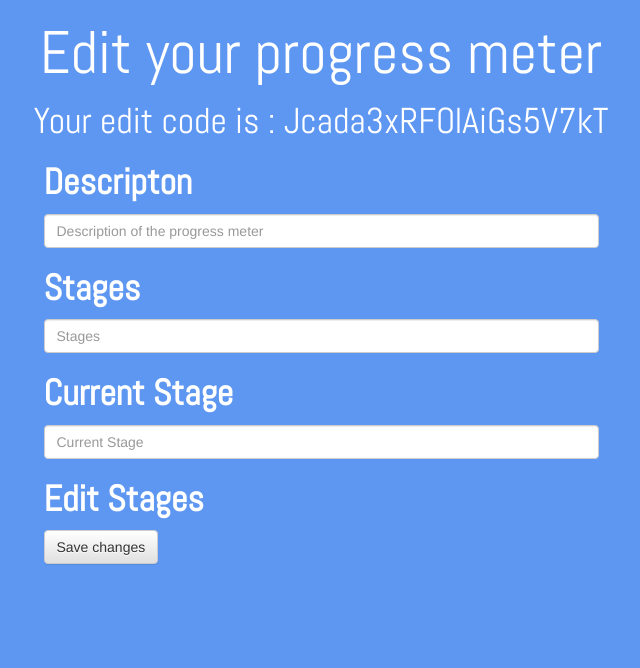
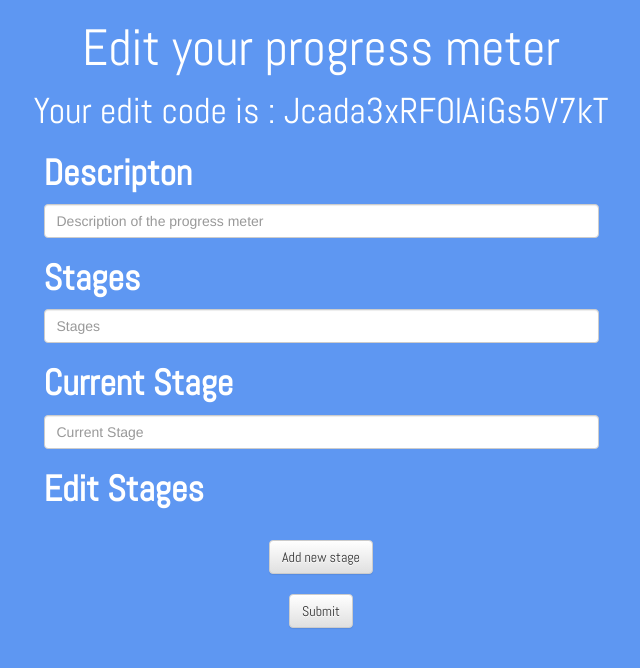
Before and after one commit to ducsuus/progress-meter, a PHP site: page /editProgressMeter.html in a window 1280 px wide. Shown: the top 668 px of the page, without its empty margins (319-959 px from the left). Run offline with PHP 8.4, Linux system fonts and the light colour scheme; some libraries are stand-ins or nearby versions.

Commit message:
Added delete buttons and changes the font on some buttons

```diff
--- a/client/editProgressMeter.css
+++ b/client/editProgressMeter.css
@@ -4,7 +4,7 @@ body {
 
 #title {
 	font-family: 'Abel';
-	font-size: 60;
+	font-size: 51;
 	color: white;
 	text-align: center;
 }
@@ -16,11 +16,36 @@ body {
 	text-align: center;
 }
 
-#form-label {
-
+.form-label {
+	display: inline-block;
 	width: 100%;
-
 	font-family: 'Abel';
 	font-size: 36;
 	color: white;
 }
+
+.button-center {
+	font-family: 'Abel';
+	margin-top: 10px;
+	top: 50%;
+}
+
+.edit-stage {
+	background-color: #4487F2;
+	margin-top: 5px;
+	margin-bottom: 5px;
+	padding: 10 10 10 10;
+	border-radius: 20px;
+	border: 2px solid white;
+}
+
+.stage-form {
+	background-color: white;
+}
+
+.button-style {
+	display: inline-block;
+	font-family: 'Abel';
+	margin-bottom: 10px;
+	right: 10px;
+}
--- a/client/editProgressMeter.html
+++ b/client/editProgressMeter.html
@@ -33,20 +33,27 @@
 		<div class='col-lg-6 col-sm-10'>
 			<form>
 		    	<div class="form-group">
-					<label id='form-label' for="description">Descripton</label>
+					<label class='form-label' for="description">Descripton</label>
 				    <input type="text" class="form-control" id="description" placeholder="Description of the progress meter">
 				</div>
 				<div class="form-group">
-				    <label id='form-label' for="stages">Stages</label>
+				    <label class='form-label' for="stages">Stages</label>
 				    <input type="number" class="form-control" id="stages" placeholder="Stages">
 				</div>
 				<div class='form-group'>
-					<label id='form-label' for='current-stage'>Current Stage</label>
+					<label class='form-label' for='current-stage'>Current Stage</label>
 					<input type='number' class='form-control' id='current-stage' placeholder='Current Stage'>
 				</div>
 				<div class='form-group'>
-					<label id='form-label'>Edit Stages</label>
-				<button type="submit" class="btn btn-default">Save changes</button>
+					<label class='form-label'>Edit Stages</label>
+
+				<div id='joetesting'></div>
+
+				<div class='button-center' style='text-align: center; padding: 0 0 10 0'><button class="btn btn-default button-center" type='button' onclick='addNewStage()'>Add new stage</button></div>
+
+				<div></div>
+
+				<div class='button-center' style='text-align: center;'><button type="submit" class="btn btn-default">Submit</button></div>
 			</form>
 		</div>
 
@@ -56,9 +63,12 @@
 </body>
 
 <!-- JQuery (For Bootstrap) -->
-<script src="//code.jquery.com/jquery-1.11.3.min.js"></script>
+<script src="http://code.jquery.com/jquery-1.11.3.min.js"></script>
 
 <!-- Bootstrap Javascript -->
 <script src="https://maxcdn.bootstrapcdn.com/bootstrap/3.3.5/js/bootstrap.min.js"></script>
 
+<!-- Local Javascript -->
+<script src='newProgressMeter.js'></script>
+
 </html>
--- a/client/index.css
+++ b/client/index.css
@@ -3,6 +3,7 @@ body {
 }
 
 .title {
+	font-family: 'Abel';
 	color: white;
 	text-align: center;
 	font-size: 70;
--- a/client/newProgressMeter.html
+++ b/client/newProgressMeter.html
@@ -13,7 +13,7 @@
 <link href='http://fonts.googleapis.com/css?family=Abel' rel='stylesheet' type='text/css'>
 
 <!-- Local CSS -->
-<link rel="stylesheet" type="text/css" href="newProgressMeter-2.css">
+<link rel="stylesheet" type="text/css" href="newProgressMeter.css">
 
 </head>
 
@@ -62,6 +62,7 @@
 <!-- Bootstrap Javascript -->
 <script src="https://maxcdn.bootstrapcdn.com/bootstrap/3.3.5/js/bootstrap.min.js"></script>
 
-<script src='newProgressMeter-2.js'></script>
+<!-- Local Javascript -->
+<script src='newProgressMeter.js'></script>
 
 </html>
--- a/client/newProgressMeter.js
+++ b/client/newProgressMeter.js
@@ -15,6 +15,7 @@ function addNewStage() {
 		<div class="edit-stage">\
 			<div class="form-group">\
 				<label class="form-label" for="stageName">Stage ' + (stageID + 1) + '</label>\
+				<button class="btn btn-default button-style" type="button" onclick="deleteStage()">Delete Stage</button>\
 				<!--<label class="form-label">Name</label> -->\
 				<input type="text" class="form-control stage-form" placeholder="Stage ' + (stageID + 1) + ' Name">\
 			</div>\
@@ -23,9 +24,6 @@ function addNewStage() {
 				<input type="text" class="form-control stage-form" stageDesc="stageDesc" placeholder="Description">\
 			</div>\
 		</div>';
-
-
-
 }
 
 // Remove button function
```
Also changed, not shown: client/newProgressMeter.css (+8 -0 lines).
